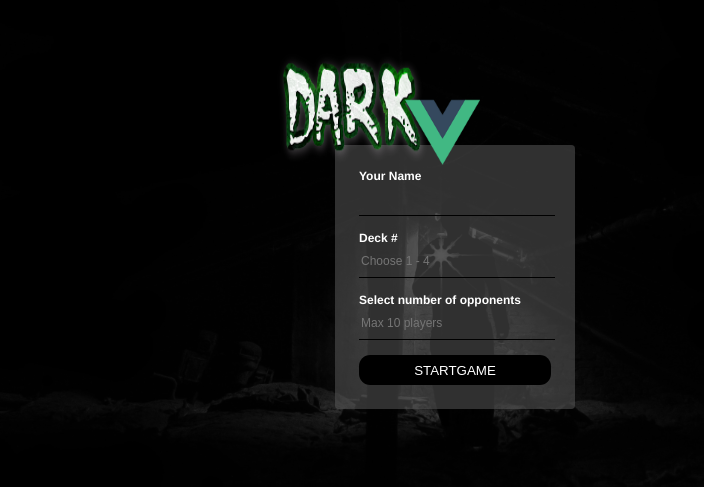
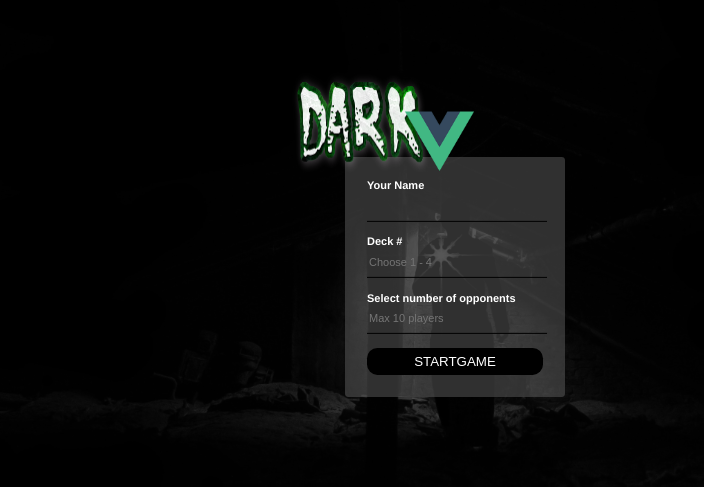
Before and after one commit to michaelgreen94/battle-cards, a Vue app: page /#/ in a window 1280 px wide. Shown: the part 123-610 px from the top of the page, without its empty margins (185-889 px from the left). Built offline with nearby package versions, Linux system fonts and the light colour scheme.

Commit message:
fixed issues

```diff
--- a/src/App.vue
+++ b/src/App.vue
@@ -6,7 +6,7 @@
 
 <style>
 #app {
-    font-family: 'sans-serif', Helvetica, Arial;
+  font-family: "sans-serif", Helvetica, Arial;
   -webkit-font-smoothing: antialiased;
   -moz-osx-font-smoothing: grayscale;
   text-align: center;
@@ -16,7 +16,7 @@
 body {
   margin: 0;
   padding: 0;
-    background: url('./assets/darkroom.jpg');
+  background: url("./assets/darkroom.jpg");
   background-color: rgba(0, 0, 0, 0.65);
   background-blend-mode: multiply;
   background-size: cover;
@@ -33,7 +33,7 @@
 
 @media (max-width: 1600px) {
   html {
-      font-size: 12px;
+    font-size: 11px;
   }
 }
 
--- a/src/components/Battlefield.vue
+++ b/src/components/Battlefield.vue
@@ -69,7 +69,7 @@
   } */
 
   .jungle {
-    /* height: 12vh; */
+    min-height: fit-content;
     width: 100%;
     display: flex;
     justify-content: center;
```
Lines whose indentation alone changed are shown as unchanged.
